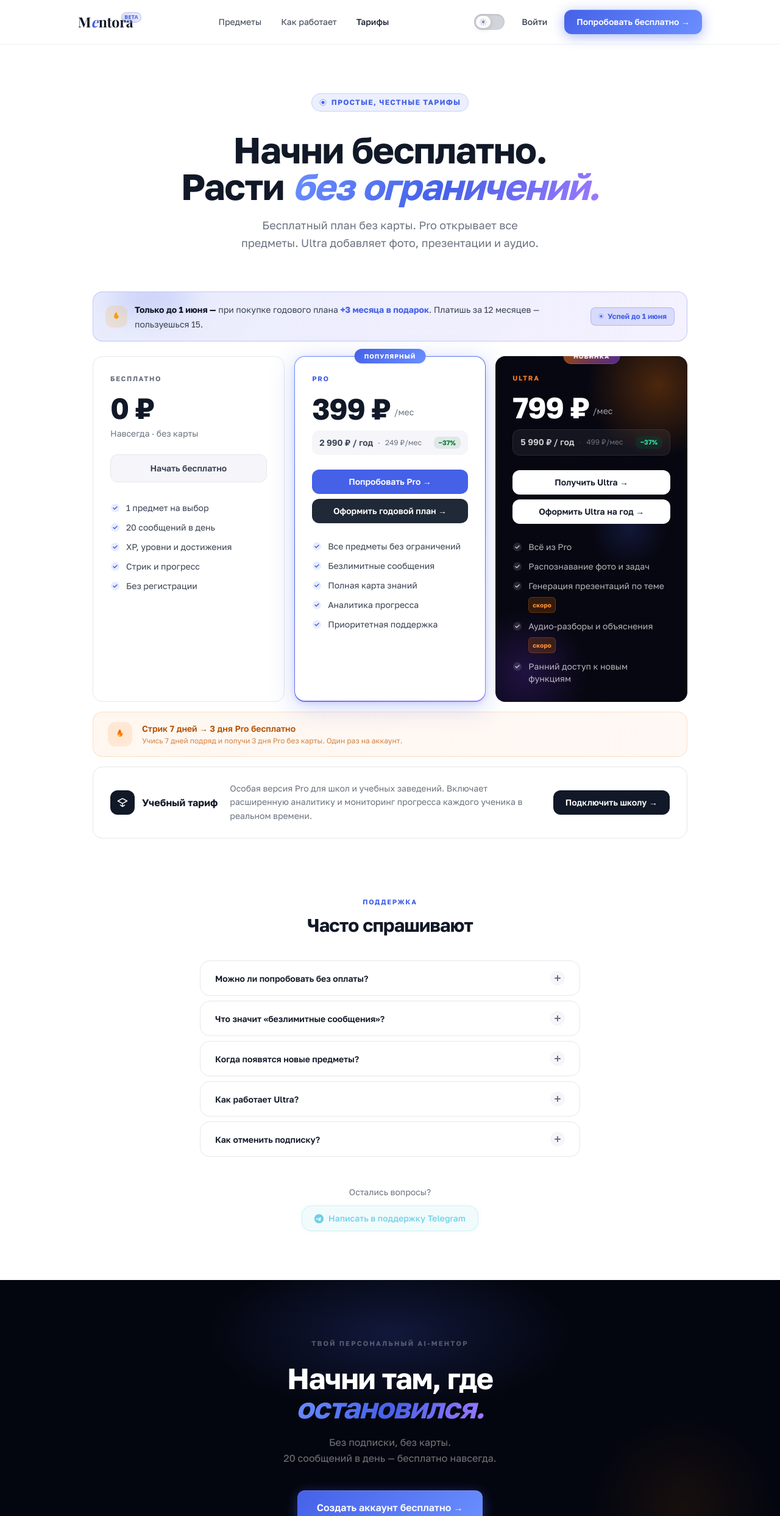
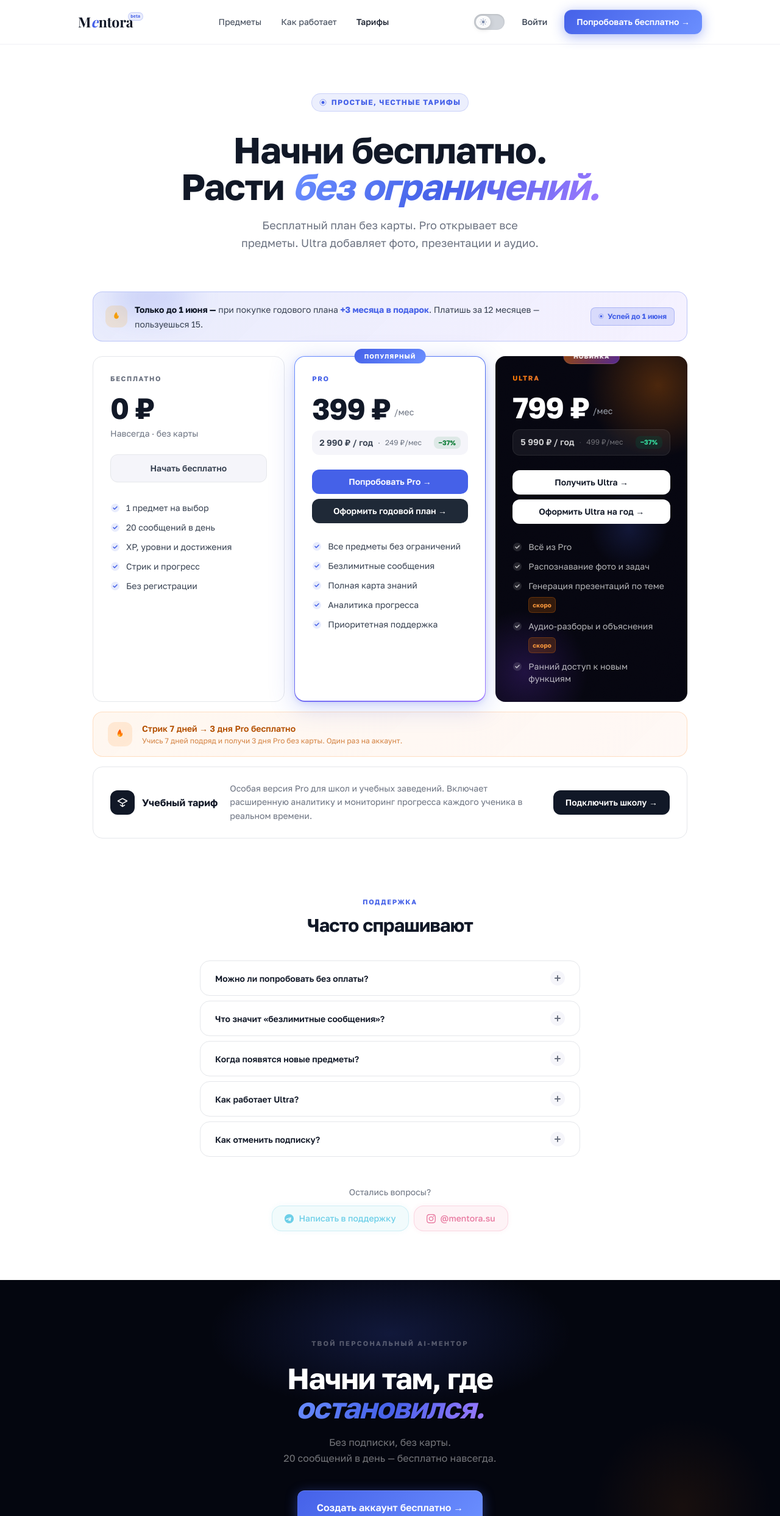
Before and after one commit to unrebay/mentora, a Next.js app: page /pricing in a window 1280 px wide. Shown: the top 2486 px of the page at 61% size. Built offline with nearby package versions, Linux system fonts and the light colour scheme; no server answers.

Commit message:
feat: instagram glass button on dashboard/profile/pricing + beta badge fix (smaller, lowercase, no overlap)

```diff
--- a/src/app/dashboard/page.tsx
+++ b/src/app/dashboard/page.tsx
@@ -14,6 +14,7 @@ import LaunchBanner from "@/components/LaunchBanner";
 import ReferralWidget from "@/components/ReferralWidget";
 import SphereBlobScene, { SUBTLE_SPHERES } from "@/components/SphereBlobScene";
 import TelegramSupportButton from "@/components/TelegramSupportButton";
+import InstagramButton from "@/components/InstagramButton";
 import dynamic from "next/dynamic";
 const StreakRewardCelebration = dynamic(() => import("@/components/StreakRewardCelebration"), { ssr: false });
 
@@ -432,7 +433,10 @@ export default async function DashboardPage() {
         {/* ── Support ──────────────────────────────────────── */}
         <div className="mt-6 mb-6 flex flex-col items-center gap-2 text-center">
           <p className="text-xs" style={{ color: "var(--text-muted)" }}>Нужна помощь?</p>
-          <TelegramSupportButton size="sm" label="Написать в поддержку" />
+          <div className="flex gap-2 flex-wrap justify-center">
+            <TelegramSupportButton size="sm" label="Поддержка" />
+            <InstagramButton size="sm" label="@mentora.su" />
+          </div>
         </div>
       </div>
     </main>
--- a/src/app/pricing/page.tsx
+++ b/src/app/pricing/page.tsx
@@ -4,6 +4,7 @@ import ThemeToggle from "@/components/ThemeToggle";
 import BuyProButton from "@/components/BuyProButton";
 import PricingFAQ from "@/components/PricingFAQ";
 import TelegramSupportButton from "@/components/TelegramSupportButton";
+import InstagramButton from "@/components/InstagramButton";
 import MobileMenuButton from "@/components/MobileMenuButton";
 import { createServerClient } from "@supabase/ssr";
 import { cookies } from "next/headers";
@@ -505,7 +506,10 @@ export default async function PricingPage() {
         {/* Support CTA */}
         <div className="mt-12 flex flex-col items-center gap-3">
           <p className="text-sm" style={{ color: "var(--text-muted)" }}>Остались вопросы?</p>
-          <TelegramSupportButton label="Написать в поддержку Telegram" />
+          <div className="flex gap-2 flex-wrap justify-center">
+            <TelegramSupportButton label="Написать в поддержку" />
+            <InstagramButton label="@mentora.su" />
+          </div>
         </div>
       </section>
 
--- a/src/app/profile/page.tsx
+++ b/src/app/profile/page.tsx
@@ -10,6 +10,7 @@ import DashboardNav from "@/components/DashboardNav";
 import StatCard, { MentIcon, FlameIcon, MessageIcon, StarIcon } from "@/components/StatCard";
 import SupportCodeCopy from "@/components/SupportCodeCopy";
 import TelegramSupportButton from "@/components/TelegramSupportButton";
+import InstagramButton from "@/components/InstagramButton";
 
 /** Deterministic 10-char support code derived from UUID — no DB needed */
 function makeSupportCode(userId: string): string {
@@ -401,7 +402,10 @@ export default async function ProfilePage() {
         {/* ── Support ──────────────────────────────────────── */}
         <div className="pb-8 flex flex-col items-center gap-3 text-center">
           <p className="text-xs" style={{ color: "var(--text-muted)" }}>Вопросы или проблемы?</p>
-          <TelegramSupportButton label="Написать в поддержку" />
+          <div className="flex gap-2 flex-wrap justify-center">
+            <TelegramSupportButton label="Написать в поддержку" />
+            <InstagramButton label="@mentora.su" />
+          </div>
           <a href="mailto:hello@mentora.su"
             className="text-xs"
             style={{ color: "var(--text-muted)", textDecoration: "underline", textDecorationStyle: "dotted" }}>
--- /dev/null
+++ b/src/components/InstagramButton.tsx
@@ -0,0 +1,62 @@
+"use client";
+import { useState } from "react";
+
+const IG_URL = "https://www.instagram.com/mentora.su";
+
+function IgIcon({ size = 15 }: { size?: number }) {
+  return (
+    <svg viewBox="0 0 24 24" width={size} height={size} fill="currentColor" aria-hidden>
+      <path d="M12 2.163c3.204 0 3.584.012 4.85.07 3.252.148 4.771 1.691 4.919 4.919.058 1.265.069 1.645.069 4.849 0 3.205-.012 3.584-.069 4.849-.149 3.225-1.664 4.771-4.919 4.919-1.266.058-1.644.07-4.85.07-3.204 0-3.584-.012-4.849-.07-3.26-.149-4.771-1.699-4.919-4.92-.058-1.265-.07-1.644-.07-4.849 0-3.204.013-3.583.07-4.849.149-3.227 1.664-4.771 4.919-4.919 1.266-.057 1.645-.069 4.849-.069zm0-2.163c-3.259 0-3.667.014-4.947.072-4.358.2-6.78 2.618-6.98 6.98-.059 1.281-.073 1.689-.073 4.948 0 3.259.014 3.668.072 4.948.2 4.358 2.618 6.78 6.98 6.98 1.281.058 1.689.072 4.948.072 3.259 0 3.668-.014 4.948-.072 4.354-.2 6.782-2.618 6.979-6.98.059-1.28.073-1.689.073-4.948 0-3.259-.014-3.667-.072-4.947-.196-4.354-2.617-6.78-6.979-6.98-1.281-.059-1.69-.073-4.949-.073zm0 5.838c-3.403 0-6.162 2.759-6.162 6.162s2.759 6.163 6.162 6.163 6.162-2.759 6.162-6.163c0-3.403-2.759-6.162-6.162-6.162zm0 10.162c-2.209 0-4-1.79-4-4 0-2.209 1.791-4 4-4s4 1.791 4 4c0 2.21-1.791 4-4 4zm6.406-11.845c-.796 0-1.441.645-1.441 1.44s.645 1.44 1.441 1.44c.795 0 1.439-.645 1.439-1.44s-.644-1.44-1.439-1.44z"/>
+    </svg>
+  );
+}
+
+interface Props {
+  size?: "sm" | "md";
+  label?: string;
+  className?: string;
+}
+
+/**
+ * Glass Instagram button — links to @mentora.su
+ * Warm pink/purple palette with hover glow.
+ */
+export default function InstagramButton({
+  size = "md",
+  label = "Instagram",
+  className = "",
+}: Props) {
+  const [hover, setHover] = useState(false);
+  const sm = size === "sm";
+
+  return (
+    <a
+      href={IG_URL}
+      target="_blank"
+      rel="noopener noreferrer"
+      aria-label="Instagram Mentora"
+      className={`inline-flex items-center gap-2 font-medium transition-all duration-200 select-none ${
+        sm ? "px-3 py-1.5 text-[11.5px] rounded-xl" : "px-5 py-2.5 text-sm rounded-2xl"
+      } ${className}`}
+      style={{
+        background: hover
+          ? "rgba(225,48,108,0.11)"
+          : "rgba(225,48,108,0.06)",
+        backdropFilter: "blur(12px)",
+        WebkitBackdropFilter: "blur(12px)",
+        border: `1px solid ${hover ? "rgba(225,48,108,0.28)" : "rgba(225,48,108,0.15)"}`,
+        color: hover ? "#f472b6" : "#e879a0",
+        boxShadow: hover
+          ? "0 0 22px rgba(225,48,108,0.16), 0 2px 12px rgba(225,48,108,0.10), inset 0 1px 0 rgba(255,255,255,0.07)"
+          : "0 0 10px rgba(225,48,108,0.06), inset 0 1px 0 rgba(255,255,255,0.05)",
+        transform: hover ? "translateY(-1px)" : "none",
+        textDecoration: "none",
+      }}
+      onMouseEnter={() => setHover(true)}
+      onMouseLeave={() => setHover(false)}
+    >
+      <IgIcon size={sm ? 13 : 15} />
+      {label}
+    </a>
+  );
+}
--- a/src/components/Logo.tsx
+++ b/src/components/Logo.tsx
@@ -51,18 +51,17 @@ export default function Logo({
         <span
           style={{
             position: "absolute",
-            top: "-0.55em",
-            right: "-1.6em",
-            fontSize: "0.38em",
+            top: "-0.72em",
+            right: "-2.4em",
+            fontSize: "0.30em",
             fontFamily: "system-ui, -apple-system, sans-serif",
             fontStyle: "normal",
-            fontWeight: 700,
-            letterSpacing: "0.04em",
-            textTransform: "uppercase",
-            padding: "0.2em 0.5em",
+            fontWeight: 600,
+            letterSpacing: "0.02em",
+            padding: "0.18em 0.52em",
             borderRadius: "99px",
-            background: "rgba(69,97,232,0.13)",
-            border: "1px solid rgba(69,97,232,0.28)",
+            background: "rgba(69,97,232,0.11)",
+            border: "1px solid rgba(69,97,232,0.22)",
             color: "#4561E8",
             lineHeight: 1.4,
             whiteSpace: "nowrap",
```
